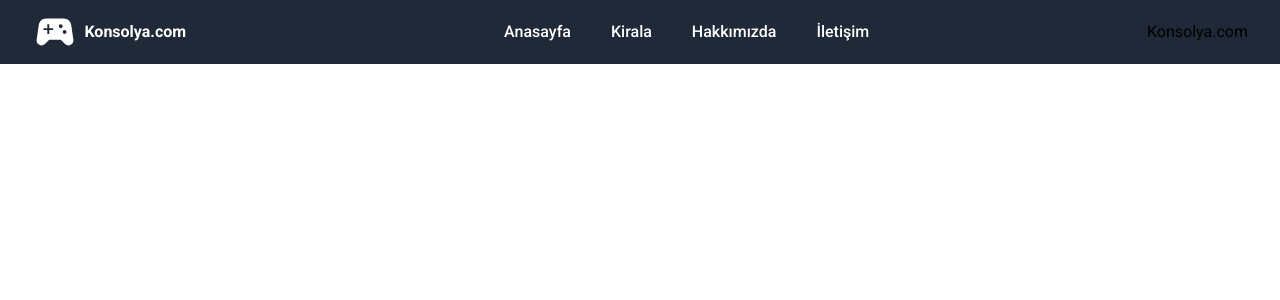
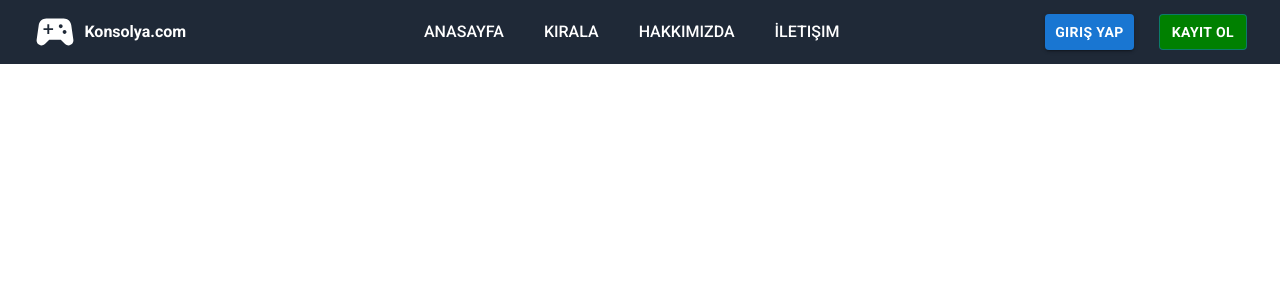
Before and after one commit to basarballioz/konsolya-react-repo, a React (Create React App) app: page / in a window 1280 px wide. Shown: the top 300 px of the page. Built offline with nearby package versions, Linux system fonts and the light colour scheme.

Commit message:
deployment

```diff
--- a/src/App.scss
+++ b/src/App.scss
@@ -23,8 +23,14 @@
 
 .navbar-links {
   .navbar-item {
+    text-transform: uppercase;
     transition: all 0.1s ease-in;
   }
+}
+
+.navbar-link {
+  border: 2px solid red;
+  text-transform: uppercase;
 }
 
 .mobile-navbar {
@@ -37,3 +43,8 @@
   right: 0;
   left: 0;
 }
+
+.login-button,
+.register-button {
+  white-space: nowrap;
+}
--- a/src/components/Navbar/Navbar.js
+++ b/src/components/Navbar/Navbar.js
@@ -50,13 +50,26 @@ function Nav() {
           </div>
 
           <div className="navbar-account-area">
-            <span
-              className={`${
-                isTabletOrMobile ? "hidden navbar-title" : "navbar-title"
-              }`}
+            <Button
+              className="login-button"
+              sx={{ width: "42%", fontWeight: "bold", m:1 }}
+              variant="contained"
             >
-              Konsolya.com
-            </span>
+              Giriş Yap
+            </Button>
+            <Button
+              className="register-button"
+              sx={{
+                width: "42%",
+                ml: "8%",
+                color: "white",
+                bgcolor: "green",
+                fontWeight: "bold",
+              }}
+              variant="outlined"
+            >
+              Kayıt Ol
+            </Button>
           </div>
         </div>
         <div className="flex md:hidden my-2">
```
